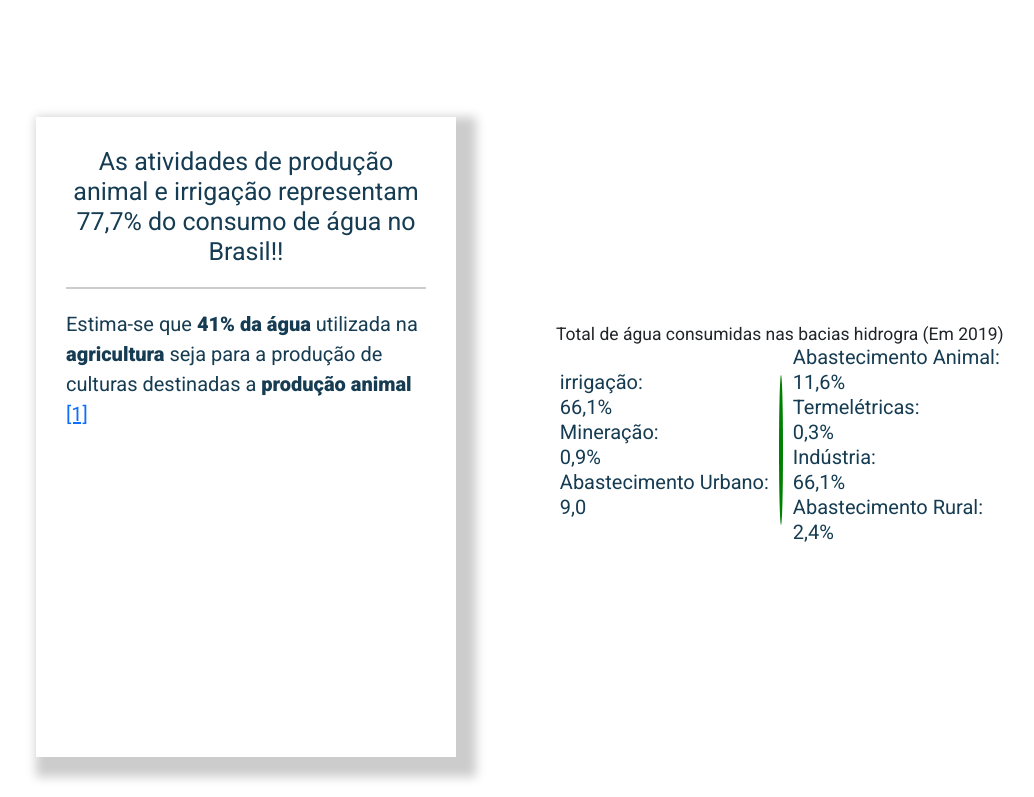
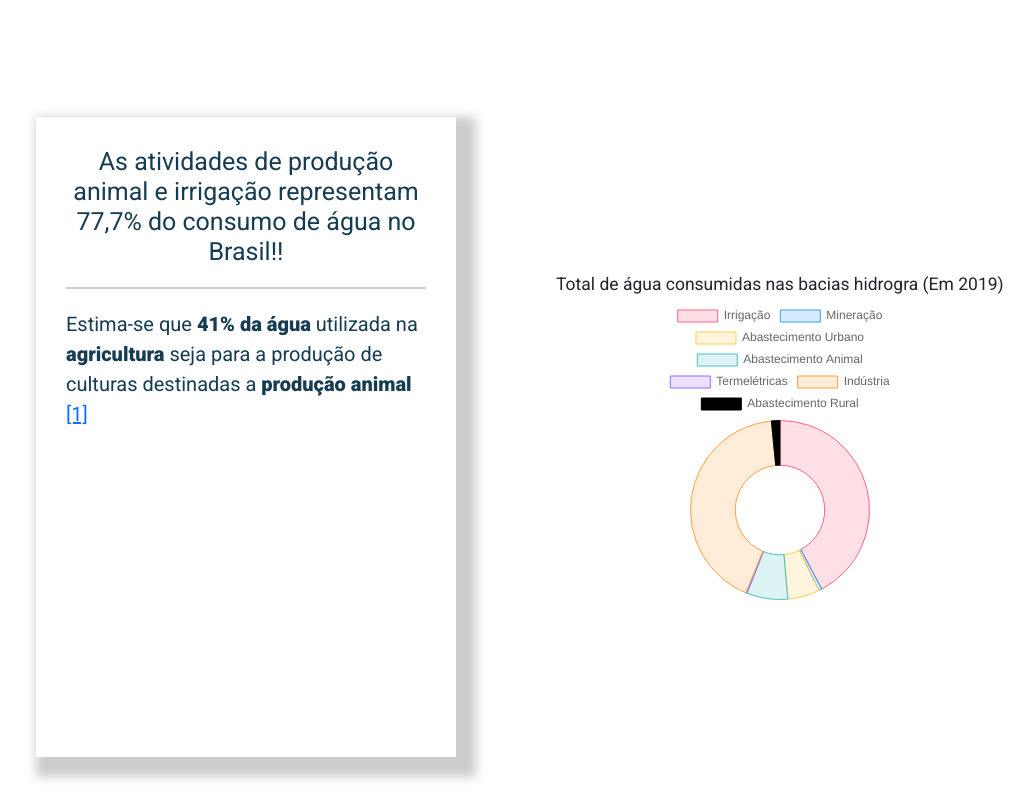
Before and after one commit to henrique1232H/FoodAndAgricultureOrganization, a React (Vite) app: page / in a window 1280 px wide. Shown: the part 2922-3719 px from the top of the page, without its empty margins (4-1038 px from the left). Built offline with nearby package versions, Linux system fonts and the light colour scheme.

Commit message:
modified:   src/components/gestaoHidrica/index.jsx 	modified:   src/components/graphic/index.jsx 	deleted:    src/components/graphicsChart/data.js 	deleted:    src/components/graphicsChart/doughnout.jsx 	new file:   src/components/graphicsChart/index.jsx

```diff
--- a/src/components/gestaoHidrica/index.jsx
+++ b/src/components/gestaoHidrica/index.jsx
@@ -54,7 +54,7 @@
 
 
 
-                <H3>Gestão hídrica na produção animal uso mais eficiente dos recursos</H3>
+                <H3>Gestão hídrica na produção animal: Uso mais eficiente dos recursos</H3>
 
                 <Linha />
 
--- a/src/components/graphic/index.jsx
+++ b/src/components/graphic/index.jsx
@@ -7,8 +7,10 @@
 import imgVersion from "../../assets/img/img-version-1.svg";
 
 import styled from "styled-components";
+import { Doughnut } from "react-chartjs-2";
+import App from "../graphicsChart";
 
-import { Doughnut } from "react-chartjs-2";
+
 
 const Section = styled.div`
     height: 100vh;
@@ -24,7 +26,10 @@
     margin-right: 10rem;
     box-shadow: 10px 10px 10px 10px #ccc;
     padding: 3rem;
+
 `
+
+
 
 const FlexGraphic = styled.div`
     display: flex;
@@ -67,6 +72,7 @@
 export function Graphic() {
 
 
+
     return (
         <Section className="containerGraphic">
 
@@ -92,59 +98,7 @@
 
                         <GraphicFlex className="GraphicFlex">
 
-                            <div>
-                                <div>
-                                    <P>irrigação: </P>
-                                    <P>66,1%</P>
-                                </div>
-
-                                <div>
-                                    <P>Mineração: </P>
-                                    <P>0,9%</P>
-                                </div>
-
-                                <div>
-                                    <P>Abastecimento Urbano: </P>
-                                    <P>9,0</P>
-                                </div>
-                            </div>
-
-                            <div>
-
-                                <div className="circle">
-
-                                    <div className="Text">
-
-
-
-                                    </div>
-
-
-                                </div>
-                            </div>
-
-                            <div>
-                                <div>
-                                    <P>Abastecimento Animal: </P>
-                                    <P>11,6%</P>
-                                </div>
-
-                                <div>
-                                    <P>Termelétricas: </P>
-                                    <P>0,3%</P>
-                                </div>
-
-                                <div>
-                                    <P>Indústria: </P>
-                                    <P>66,1%</P>
-                                </div>
-
-                                <div>
-                                    <P>Abastecimento Rural: </P>
-                                    <P>2,4%</P>
-                                </div>
-                            </div>
-
+                            <App />
 
                         </GraphicFlex>
 
--- /dev/null
+++ b/src/components/graphicsChart/index.jsx
@@ -0,0 +1,38 @@
+import { Chart as ChartJS, ArcElement, Tooltip, Legend } from "chart.js";
+
+import { Doughnut } from "react-chartjs-2";
+
+ChartJS.register(ArcElement, Tooltip, Legend)
+
+export const data = {
+    labels: ['Irrigação', 'Mineração', 'Abastecimento Urbano', 'Abastecimento Animal', 'Termelétricas', 'Indústria', "Abastecimento Rural"],
+  datasets: [
+    {
+      label: '# of Votes',
+      data: [66.1, 0.9, 9.0, 11.6, 0.3, 66.1, 2.4],
+      backgroundColor: [
+        'rgba(255, 99, 132, 0.2)',
+        'rgba(54, 162, 235, 0.2)',
+        'rgba(255, 206, 86, 0.2)',
+        'rgba(75, 192, 192, 0.2)',
+        'rgba(153, 102, 255, 0.2)',
+        'rgba(255, 159, 64, 0.2)',
+        "#000"
+      ],
+      borderColor: [
+        'rgba(255, 99, 132, 1)',
+        'rgba(54, 162, 235, 1)',
+        'rgba(255, 206, 86, 1)',
+        'rgba(75, 192, 192, 1)',
+        'rgba(153, 102, 255, 1)',
+        'rgba(255, 159, 64, 1)',
+        "#000"
+      ],
+      borderWidth: 1,
+    },
+  ],
+};
+
+export default function App() {
+    return <Doughnut data={data} />
+}
```
Also changed, not shown: src/components/graphicsChart/data.js (deleted, +0 -44 lines), src/components/graphicsChart/doughnout.jsx (deleted, +0 -14 lines).
